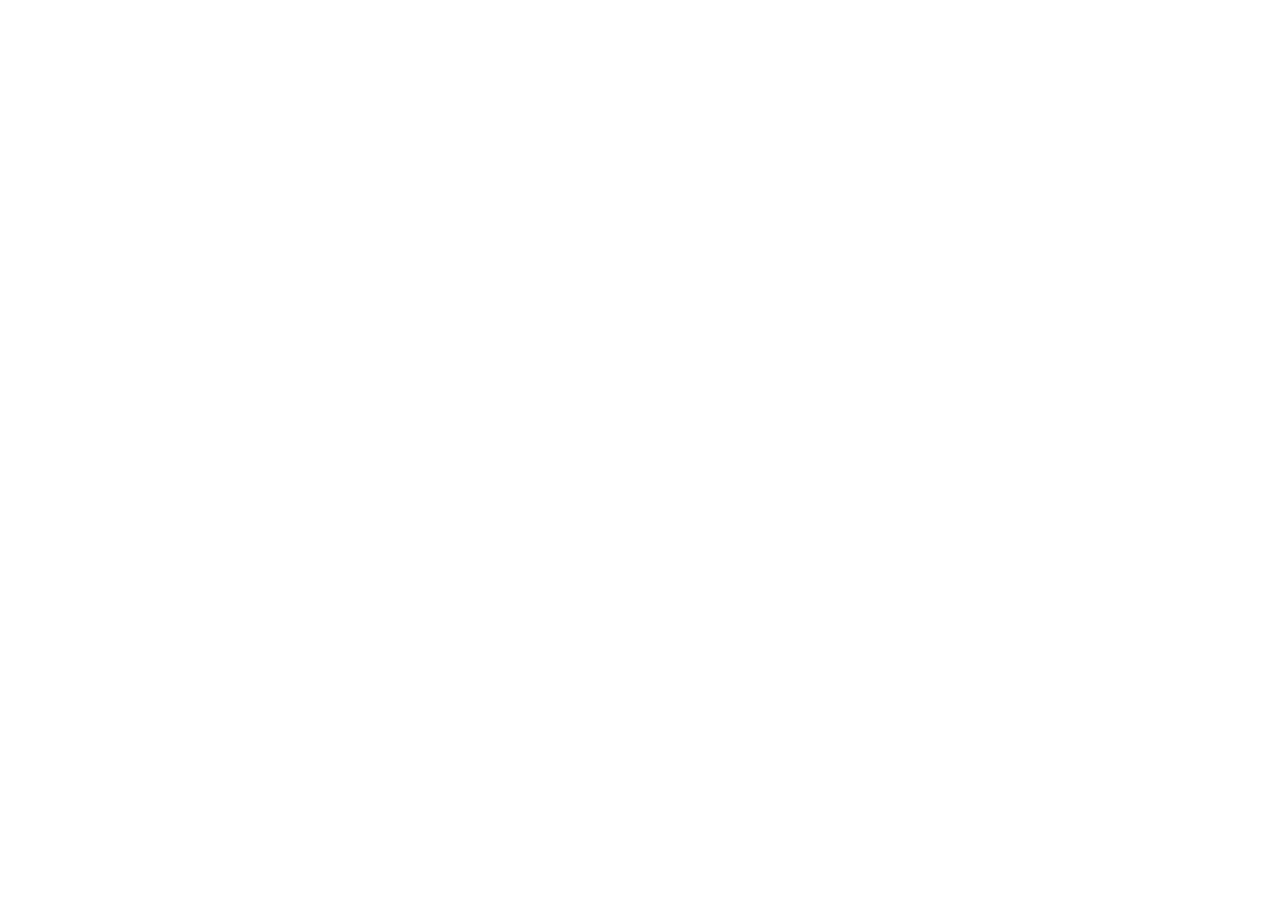
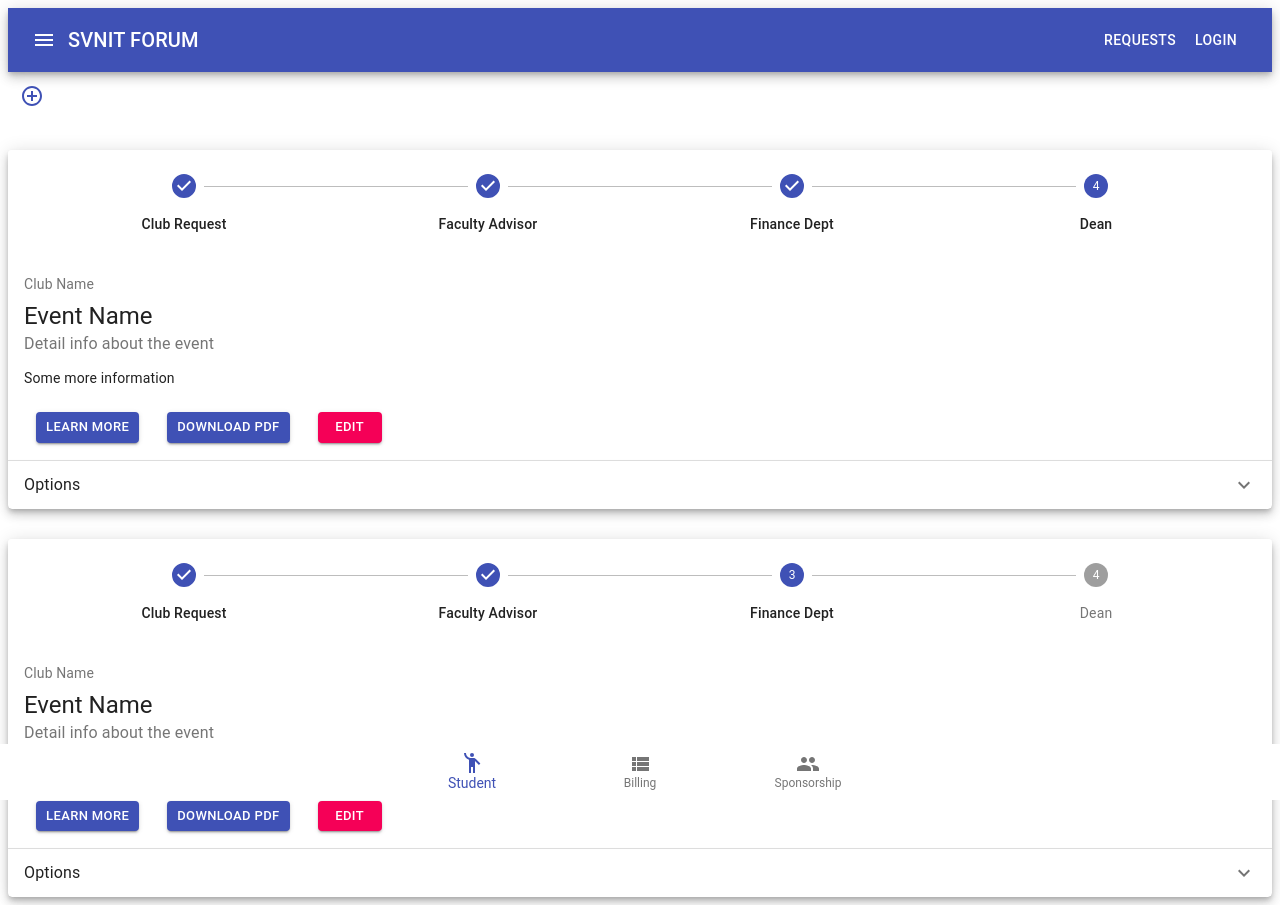
Before and after one commit to Svnit-official/note-bidding, a React (Create React App) app in the folder client/: page /club/home in a window 1280 px wide. Before the commit the page ends 800 px from the top, so only its background shows below. Built offline with nearby package versions, Linux system fonts and the light colour scheme.

Commit message:
dialogBox and NavBar drawer --added

```diff
--- a/client/src/App.js
+++ b/client/src/App.js
@@ -5,6 +5,7 @@ import FinanceForm from "./components/Finance/Form";
 import FacultyForm from "./components/Faculty/Form";
 import DeanForm from "./components/Dean/Form";
 import SubmitForm from "./components/SubmitForm/SubmitForm";
+import Home from './components/Home/Home';
 import { BrowserRouter, Switch, Route, Redirect } from "react-router-dom";
 const App = () => {
   return (
@@ -20,6 +21,7 @@ const App = () => {
         <Route path="/faculty/login" component={FacultyForm} />
         <Route path="/dean/login" component={DeanForm} />
         <Route path="/club/submit" component={SubmitForm} />
+        <Route path="/club/home" component={Home} />
       </Switch>
     </BrowserRouter>
   );
--- /dev/null
+++ b/client/src/components/Home/Home.js
@@ -0,0 +1,52 @@
+import React,{ useState }from 'react'
+import Card from '../Card/Card';
+import NavBar from '../NavBar/NavBar';
+import BottomNav from '../BottomNav/BottomNav';
+// import AddButton from '../AddButton/AddButton';
+import {Button,Dialog,DialogActions,DialogTitle} from '@material-ui/core'
+import SubmitForm from '../SubmitForm/SubmitForm';
+import IconButton from "@material-ui/core/IconButton";
+import AddCircleOutlineIcon from "@material-ui/icons/AddCircleOutline";
+import SwipeableTemporaryDrawer from '../NavBar/SwipableMenu/SwipableMenu';
+
+const Home = () => {
+
+const [open, setOpen] = useState(false);
+
+  const handleClickOpen = () => {
+    setOpen(true);
+  };
+
+  const handleClose = () => {
+    setOpen(false);
+  };
+
+    return (
+        <div>
+        <NavBar />
+        <IconButton aria-label="Add" onClick={handleClickOpen}>
+      <AddCircleOutlineIcon
+        color="primary"
+      />
+    </IconButton>
+            <Card progress={3} />
+            <Card progress={2} />
+
+            <Dialog
+        open={open}
+        onClose={handleClose}
+        aria-labelledby="alert-dialog-title"
+        aria-describedby="alert-dialog-description"
+      >
+        <DialogTitle id="alert-dialog-title">{"Submit Event Form"}</DialogTitle>
+        <DialogActions>
+
+        <SubmitForm />
+        </DialogActions>
+      </Dialog>
+        <BottomNav />
+        </div>
+    )
+}
+
+export default Home
--- a/client/src/components/NavBar/NavBar.js
+++ b/client/src/components/NavBar/NavBar.js
@@ -1,16 +1,19 @@
 import React from 'react'
 
-import {AppBar,Toolbar,Typography,Button,IconButton} from '@material-ui/core';
-import MenuIcon from '@material-ui/icons/Menu';
-
+import {AppBar,Toolbar,Typography,Button} from '@material-ui/core';
+import SimpleDrawer from './SwipableMenu/SwipableMenu'
 import useStyles from './styles';
 
 const NavBar = () => {
     const classes = useStyles();
+    const open = true;
+
+
     return (
         <div className={classes.root}>
-            <AppBar position="static" color="primary" elevation={6}>
+            <AppBar position="static" color="primary" elevation={6} >
         <Toolbar>
+    <SimpleDrawer state={open}/>
 
           <Typography variant="h6" className={classes.title}>
             SVNIT FORUM
--- /dev/null
+++ b/client/src/components/NavBar/SwipableMenu/SwipableMenu.js
@@ -0,0 +1,58 @@
+import React,{useState} from 'react';
+import { makeStyles } from '@material-ui/core/styles';
+import Drawer from '@material-ui/core/Drawer';
+import List from '@material-ui/core/List';
+import ListItem from '@material-ui/core/ListItem';
+import ListItemText from '@material-ui/core/ListItemText';
+import MenuIcon from '@material-ui/icons/Menu';
+import IconButton from '@material-ui/core/IconButton';
+
+const useStyles = makeStyles({
+  list: {
+    width: 250,
+  },
+  fullList: {
+    width: 'auto',
+  },
+});
+
+export default function TemporaryDrawer({x}) {
+  const classes = useStyles();
+  const [state, setState] = useState(x);
+
+  const toggleDrawer = () => {
+
+    setState(pre => !pre);
+  };
+
+  const list = () => (
+    <div
+      className={classes.list}
+      role="presentation"
+      onClick={toggleDrawer}
+      onKeyDown={toggleDrawer}
+    >
+
+      <List>
+        {['Dashbord', 'Drafts', 'Sent Requests' , 'Correction' , 'Club Details'].map((text, index) => (
+
+          <ListItem button key={index}>
+            <ListItemText primary={text} />
+          </ListItem>
+        ))}
+      </List>
+    </div>
+  );
+
+  return (
+    <div>
+
+<IconButton edge="start" className={classes.menuButton} color="inherit" aria-label="menu" onClick={toggleDrawer}>
+      <MenuIcon />
+    </IconButton>
+          <Drawer anchor="left" open={state} onClose={toggleDrawer}>
+            {list()}
+          </Drawer>
+    </div>
+  );
+}
```
Also changed, not shown: client/src/components/DialogForm/DialogForm.js (added, +41 -0 lines), client/src/components/Home/styles.js (added), 2 other files (tests, documents, lock files or other folders).
